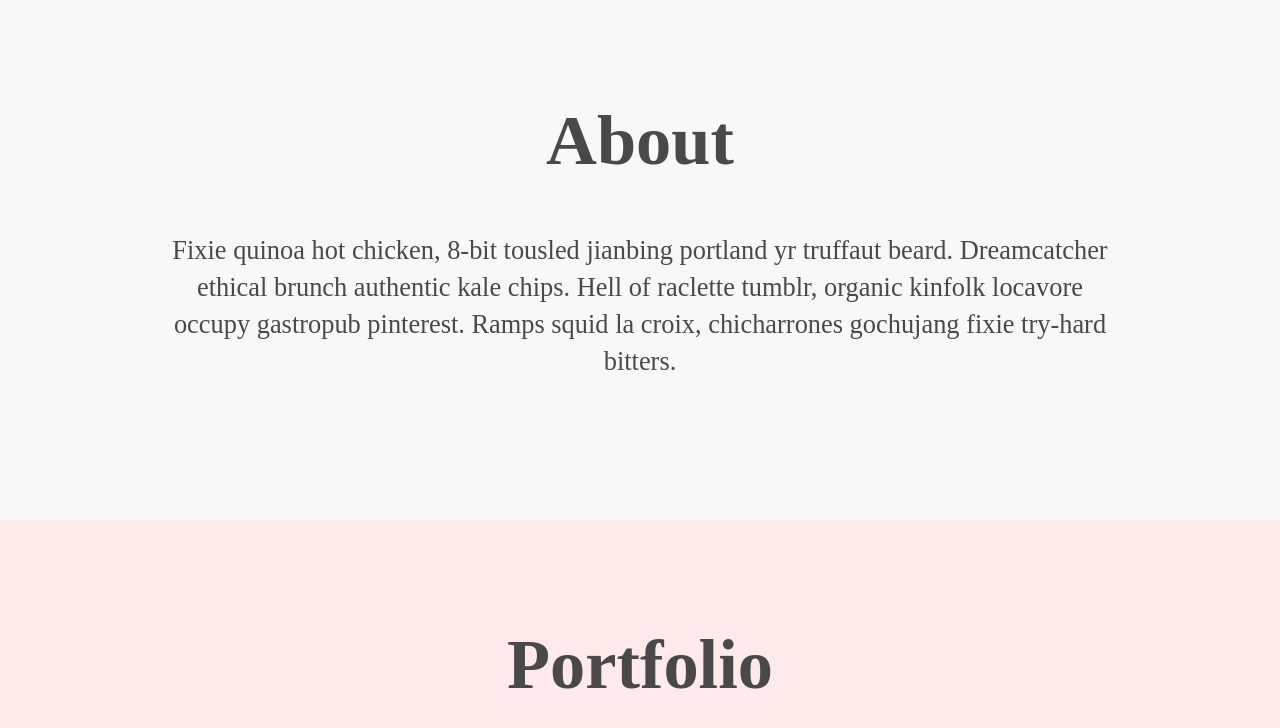
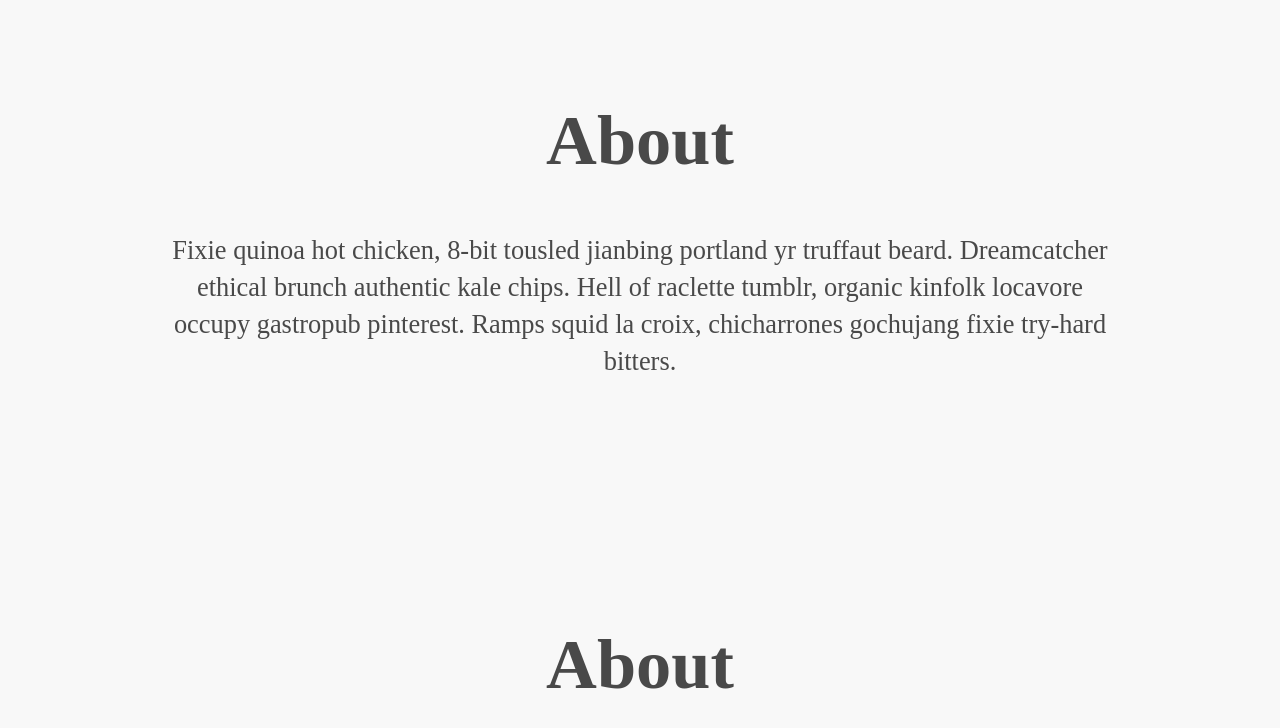
Before and after one commit to aquiring/aquiring.github.io, a Jekyll site: the page built from index.html, in a window 1280 px wide and 900 px high, scrolled down 745 px, cut to the strip 159-887 px from the top of the window. Built offline with Jekyll 4.4.1, drawn with Linux system fonts in a browser that asks for light colours; some web fonts are replaced.

Commit message:
Add mission section to main page

```diff
--- a/_includes/header.html
+++ b/_includes/header.html
@@ -7,6 +7,7 @@
   <nav>
     <ul class="header__list">
       <li><a data-scroll href="/#about">About</a></li>
+      <li><a data-scroll href="/#mission">Mission</a></li>
       <li><a data-scroll href="/#portfolio">Portfolio</a></li>
       <li><a data-scroll href="/#blog">Blog</a></li>
     </ul>
--- a/index.html
+++ b/index.html
@@ -16,6 +16,16 @@
 </section>
 
 <section id="about" class="section-padding bg-grey">
+  <div class="grid">
+    <h1 class="section-header">About</h1>
+    <div class="about">
+      <p class="about__text wow fadeInUp" data-wow-delay="300ms">Fixie quinoa hot chicken, 8-bit tousled jianbing portland yr truffaut beard. Dreamcatcher ethical brunch authentic kale chips. Hell of raclette tumblr, organic kinfolk locavore occupy gastropub pinterest. Ramps squid la croix, chicharrones gochujang fixie try-hard bitters.</p>
+    </div>
+    <div id="instafetch" class="container-triple"></div>
+  </div>
+</section>
+
+<section id="mission" class="section-padding bg-grey">
   <div class="grid">
     <h1 class="section-header">About</h1>
     <div class="about">
```
